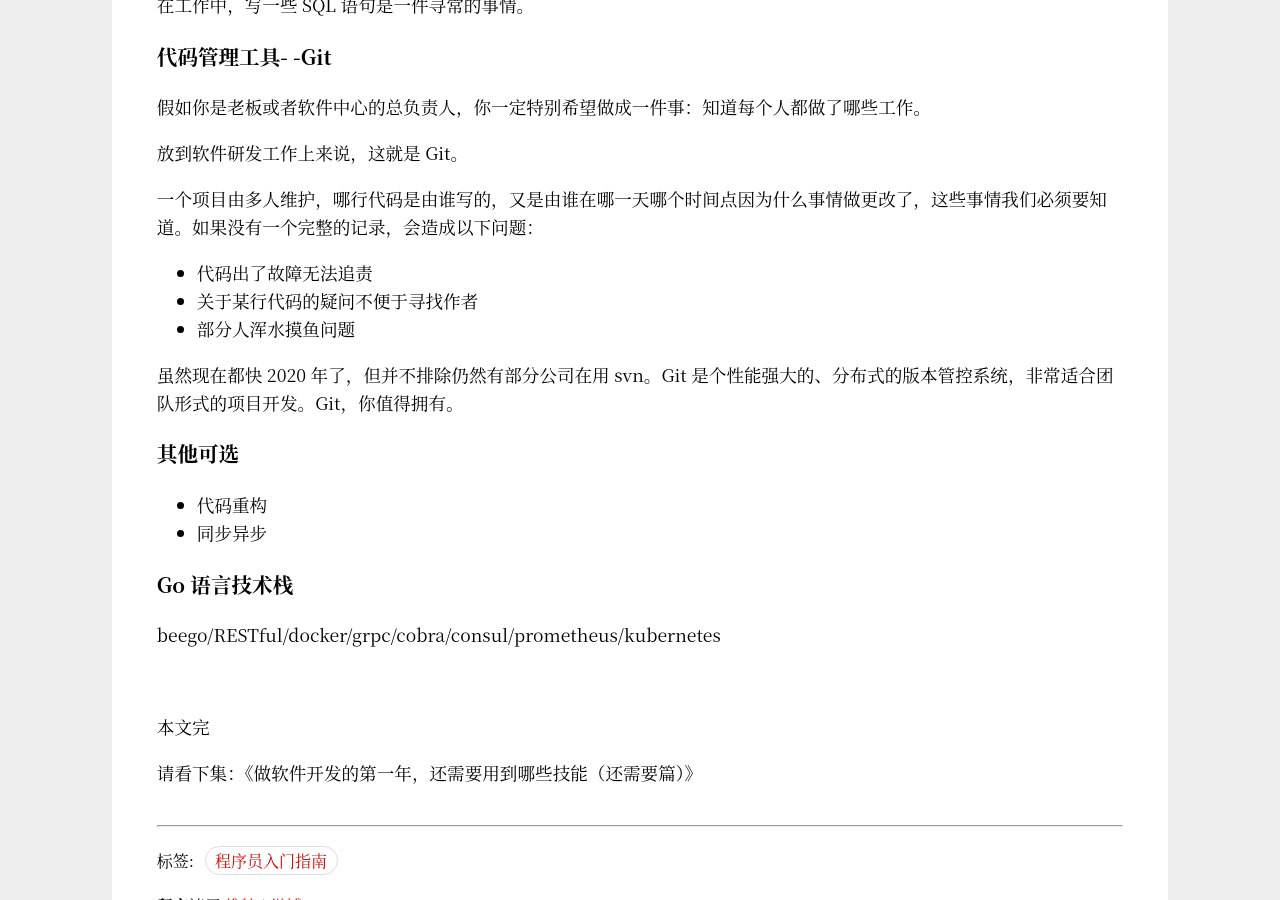
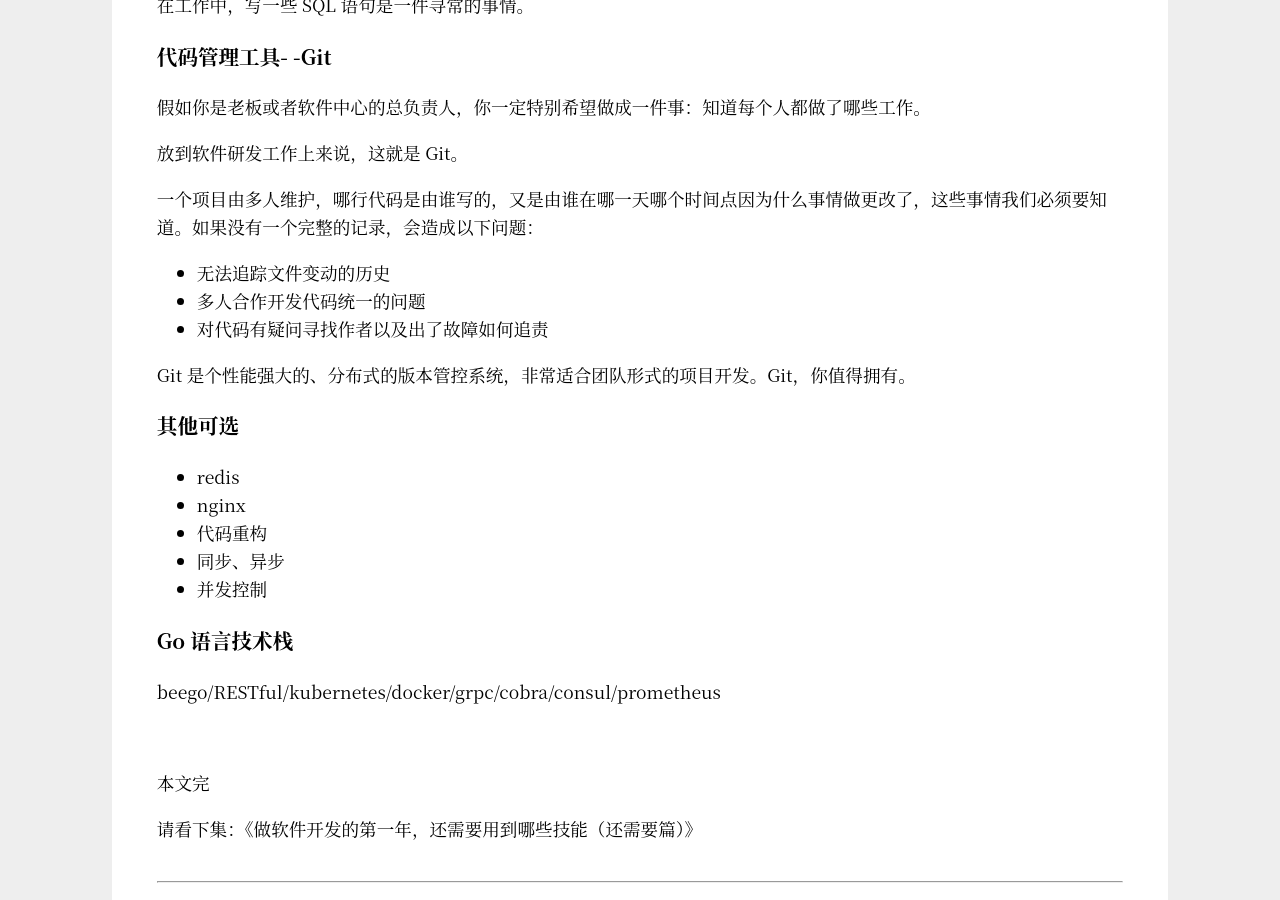
Before and after one commit to Haiyung/haiyung.github.io, a Jekyll site: the page built from _posts/2019-10-27-minimum-skills-in-the-first-year-of-development.md, in a window 1280 px wide and 900 px high, scrolled down 9372 px. Built offline with Jekyll 4.4.1, drawn with Linux system fonts in a browser that asks for light colours.

Commit message:
article: update article

```diff
--- a/_posts/2019-10-27-minimum-skills-in-the-first-year-of-development.md
+++ b/_posts/2019-10-27-minimum-skills-in-the-first-year-of-development.md
@@ -271,7 +271,7 @@
 1. 面向热爱编程
 2. 面向人民币/消费者编程
 
-哈哈哈哈...
+哈哈哈哈，开个玩笑。
 
 言归正传。我们在编程过程中，若仅仅使用函数的方式，不足以支撑起现在逻辑如此复杂、量级如此庞大的软件，这就用到了对象（object）。
 
@@ -325,20 +325,23 @@
 
 一个项目由多人维护，哪行代码是由谁写的，又是由谁在哪一天哪个时间点因为什么事情做更改了，这些事情我们必须要知道。如果没有一个完整的记录，会造成以下问题：
 
-- 代码出了故障无法追责
-- 关于某行代码的疑问不便于寻找作者
-- 部分人浑水摸鱼问题
+- 无法追踪文件变动的历史
+- 多人合作开发代码统一的问题
+- 对代码有疑问寻找作者以及出了故障如何追责
 
-虽然现在都快 2020 年了，但并不排除仍然有部分公司在用 svn。Git 是个性能强大的、分布式的版本管控系统，非常适合团队形式的项目开发。Git，你值得拥有。
+Git 是个性能强大的、分布式的版本管控系统，非常适合团队形式的项目开发。Git，你值得拥有。
 
 ### 其他可选
 
+- redis
+- nginx
 - 代码重构
-- 同步异步
+- 同步、异步
+- 并发控制
 
 ### Go 语言技术栈
 
-beego/RESTful/docker/grpc/cobra/consul/prometheus/kubernetes
+beego/RESTful/kubernetes/docker/grpc/cobra/consul/prometheus
 
 <br>
 
```
